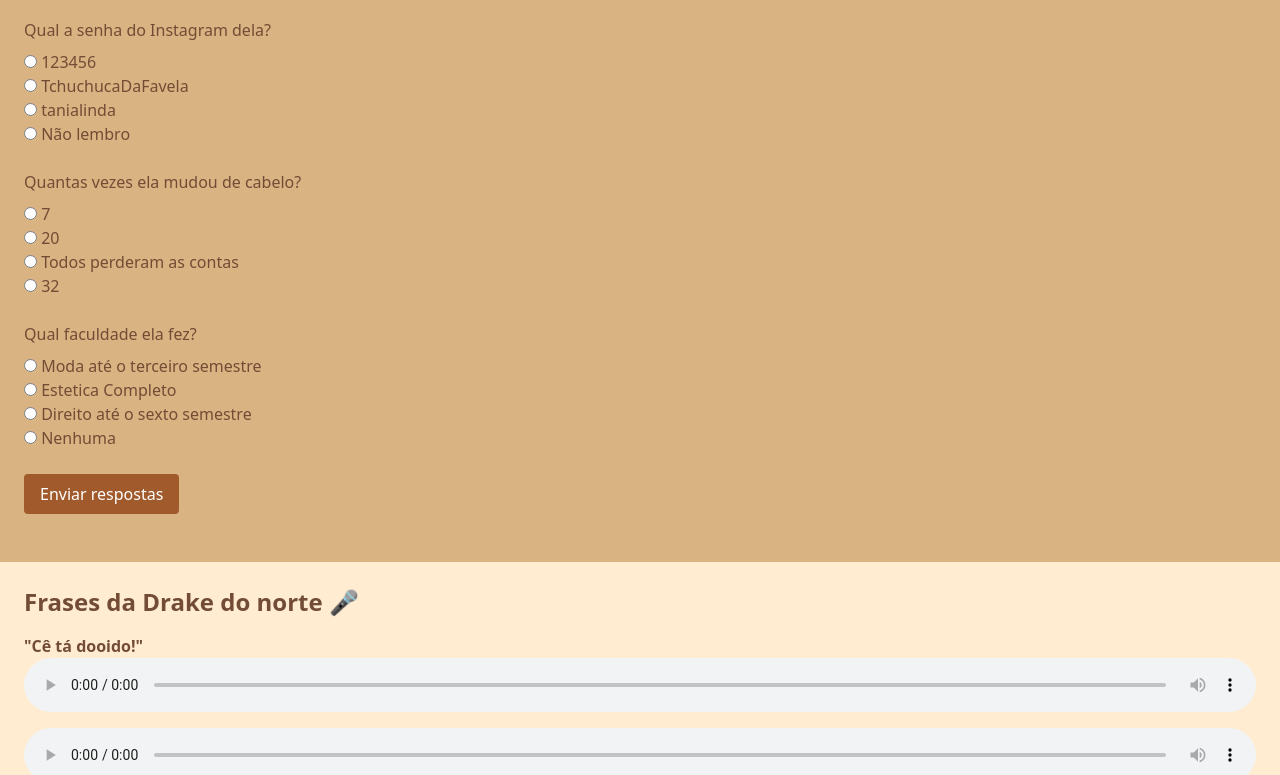
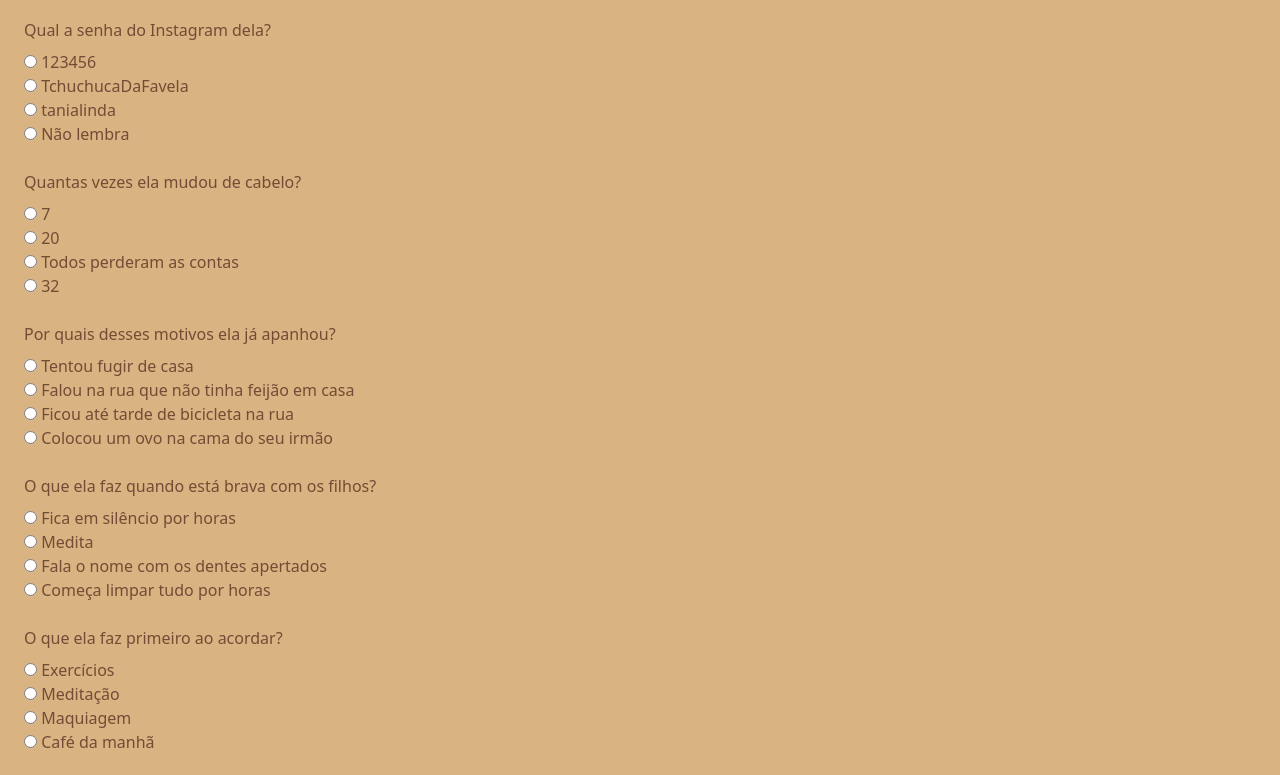
Before and after one commit to Vasseliz/tania_zielasko_dia_das_maes, a plain HTML site: page index.html in a window 1280 px wide. Shown: the part 1100-1875 px from the top of the page. Drawn offline with nearby package versions, Linux system fonts and the light colour scheme.

Commit message:
Atualizando

```diff
--- a/index.html
+++ b/index.html
@@ -3,7 +3,8 @@
 <head>
     <meta charset="UTF-8" />
     <meta name="viewport" content="width=device-width, initial-scale=1.0" />
-    <title>Site da Mamãe Tânia</title>
+    <title>Site da Loira Linda</title>
+    <link rel="icon" type="image/jfif" href="imgs/images.jfif">
     <script src="https://cdn.tailwindcss.com"></script>
 <link rel="stylesheet" href="styles.css">
 </head>
@@ -58,7 +59,7 @@
             <label><input type="radio" name="senha" value="123456" /> 123456</label><br>
             <label><input type="radio" name="senha" value="TchuchucaDaFavela" /> TchuchucaDaFavela</label><br>
             <label><input type="radio" name="senha" value="tanialinda" /> tanialinda</label><br>
-            <label><input type="radio" name="senha" value="nao lembro" /> Não lembro</label>
+            <label><input type="radio" name="senha" value="nao lembro" /> Não lembra</label>
         </div>
         <div>
             <p class="font-medium mb-2">Quantas vezes ela mudou de cabelo?</p>
@@ -68,11 +69,25 @@
             <label><input type="radio" name="cabelo" value="32" /> 32</label>
         </div>
         <div>
-            <p class="font-medium mb-2">Qual faculdade ela fez?</p>
-            <label><input type="radio" name="faculdade" value="moda" /> Moda até o terceiro semestre</label><br>
-            <label><input type="radio" name="faculdade" value="estetica" /> Estetica Completo </label><br>
-            <label><input type="radio" name="faculdade" value="direito" /> Direito até o sexto semestre</label><br>
-            <label><input type="radio" name="faculdade" value="nenhuma" /> Nenhuma</label>
+            <p class="font-medium mb-2">Por quais desses motivos ela já apanhou?</p>
+            <label><input type="radio" name="apanhou" value="fugiu" /> Tentou fugir de casa</label><br>
+            <label><input type="radio" name="apanhou" value="comida" /> Falou na rua que não tinha feijão em casa</label><br>
+            <label><input type="radio" name="apanhou" value="bicicleta" /> Ficou até tarde de bicicleta na rua</label><br>
+            <label><input type="radio" name="apanhou" value="ovo" /> Colocou um ovo na cama do seu irmão</label>
+        </div>
+        <div>
+            <p class="font-medium mb-2">O que ela faz quando está brava com os filhos?</p>
+            <label><input type="radio" name="brava" value="silencia" /> Fica em silêncio por horas</label><br>
+            <label><input type="radio" name="brava" value="medita" /> Medita</label><br>
+            <label><input type="radio" name="brava" value="dentes" /> Fala o nome com os dentes apertados</label><br>
+            <label><input type="radio" name="brava" value="limpar" /> Começa limpar tudo por horas</label>
+        </div>
+        <div>
+            <p class="font-medium mb-2">O que ela faz primeiro ao acordar?</p>
+            <label><input type="radio" name="acordar" value="exercicios" /> Exercícios</label><br>
+            <label><input type="radio" name="acordar" value="medita" /> Meditação</label><br>
+            <label><input type="radio" name="acordar" value="maquiagem" /> Maquiagem</label><br>
+            <label><input type="radio" name="acordar" value="cafe da manha" /> Café da manhã</label>
         </div>
         <button type="submit" class="bg-[var(--cor2)] text-white px-4 py-2 rounded">Enviar respostas</button>
         <div id="quiz-result" class="mt-4 font-semibold"></div>
@@ -239,7 +254,7 @@
     Depois disso, embarcou em sua maior aventura, mudou-se para Rondônia. Foi ali, no meio do mato, que encontrou o amor da sua vida e a paz que tanto merecia.<br>
 
     Hoje, vive feliz em sua chácara, com o coração leve, uma vista linda e, claro, com o maior salão de beleza da roça que o mundo já viu, onde distribui autoestima, conselhos e muitas gargalhadas.
-</p>
+</p> <br><br> <p>Feito com amor e carinho por seu pai e filhos</p>
 <footer class="text-center p-6 mt-8 bg-[var(--cor3)]">
     <p>Feito com amor 💖 por Guilherme, Nícolas e Laura</p>
 </footer>
```
